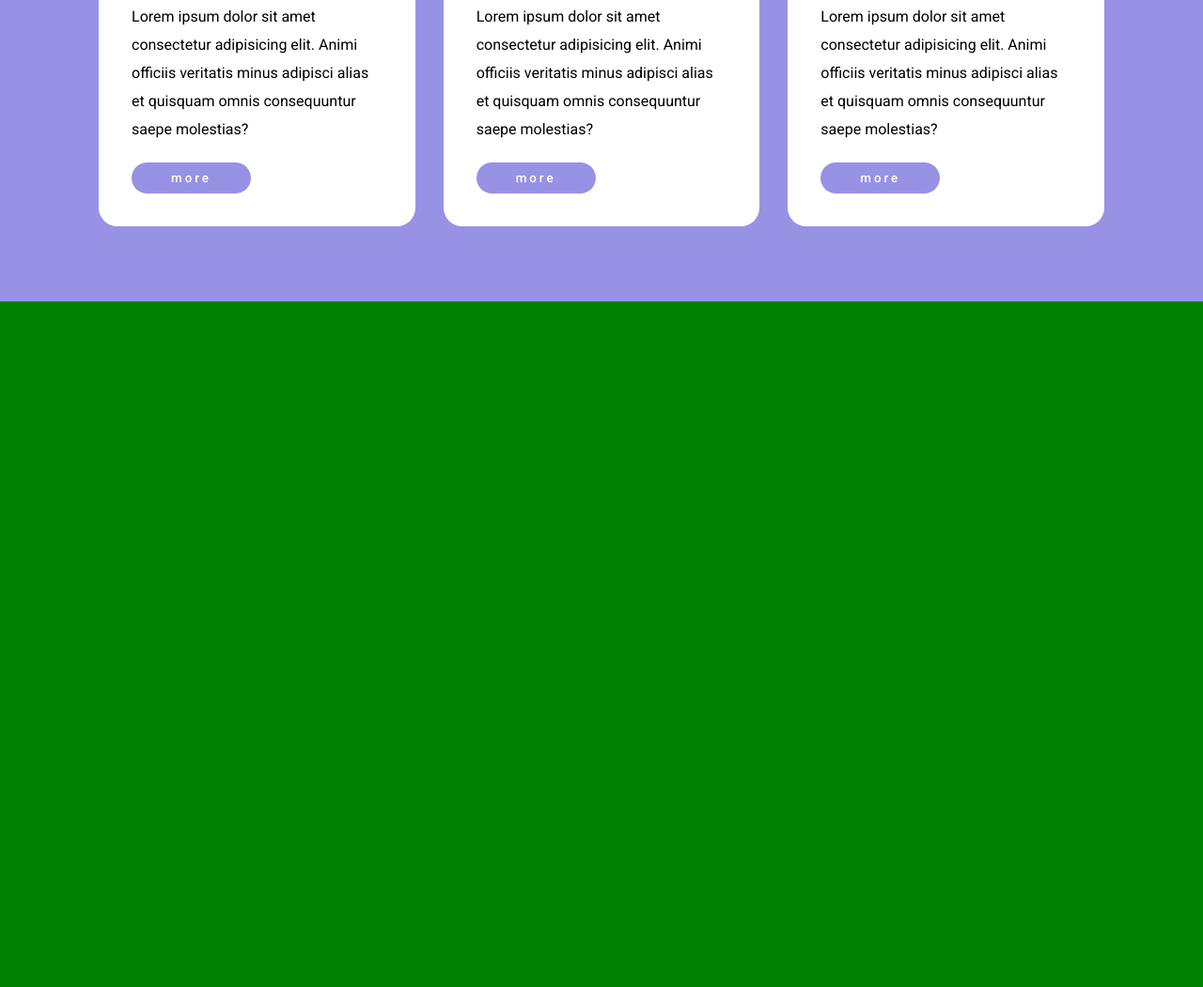
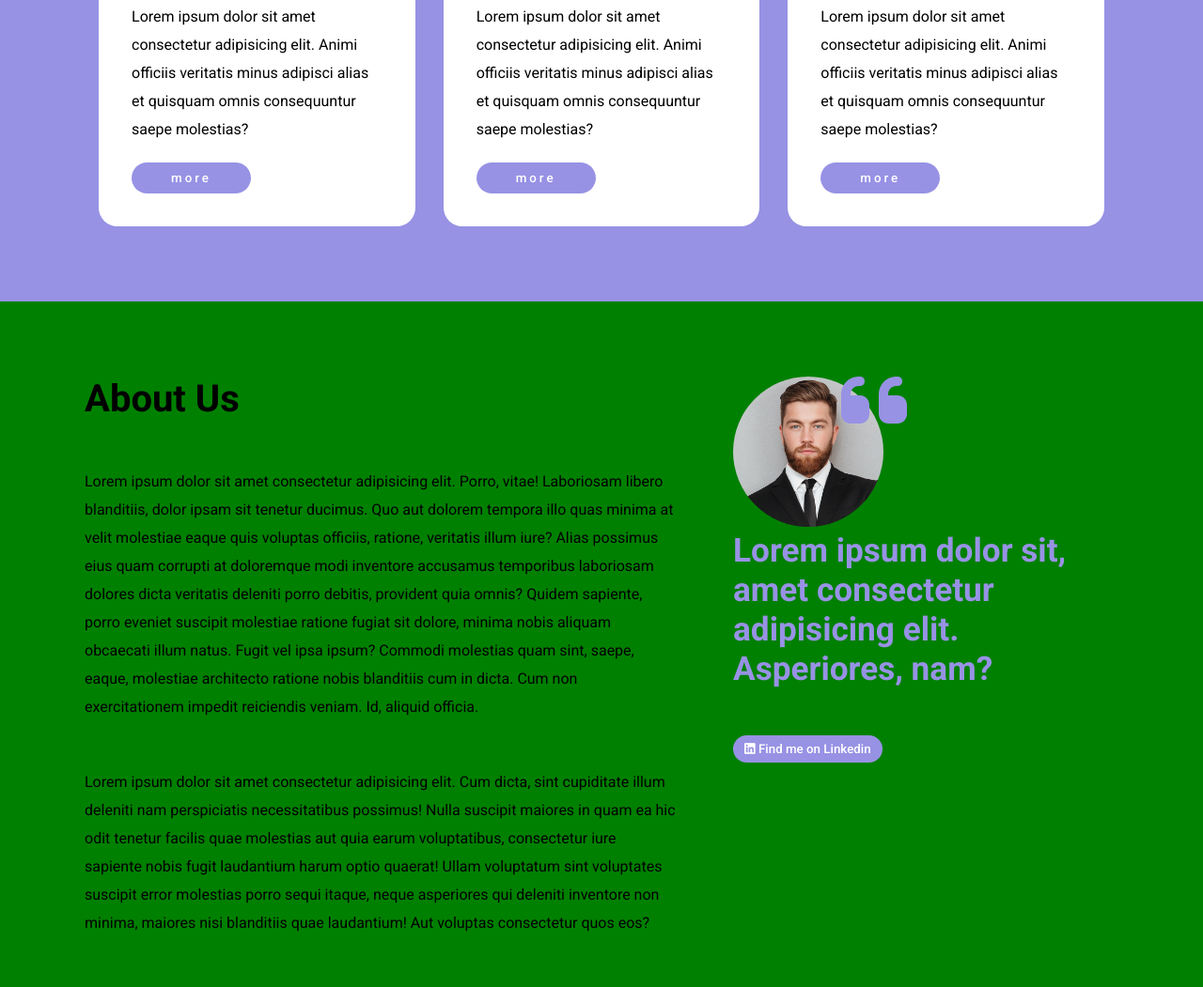
Before and after one commit to MatteoLucerni/htmlcss-responsive-layout, a plain HTML site: page index.html in a window 1280 px wide. Shown: the part 4396-5447 px from the top of the page at 94% size. Before the commit the page ends 4717 px from the top, so only its background shows below. Drawn offline with Linux system fonts and the light colour scheme.

Commit message:
added section about

```diff
--- a/css/media-query.css
+++ b/css/media-query.css
@@ -50,6 +50,19 @@
 
     .benefits .row .card{
         width: calc(50% - 30px);
+    }
+
+    .about .row{
+        flex-direction: row;
+        gap: 60px;
+    }
+
+    .about .row .about-info{
+        width: calc(60% - 30px)
+    }
+
+    .about .row .about-card{
+        width: calc(40% - 30px);
     }
 }
 
--- a/css/style.css
+++ b/css/style.css
@@ -249,6 +249,39 @@ p{
     background-color: var(--purple);
 }
 
+    /* ? section about */
+
+.about .container > *, .about-info > *{
+    margin-bottom: 50px;
+}
+
+.about-img{
+    display: inline-block;
+    position: relative;
+}
+
+.about-img img{
+    height: 160px;
+    width: 160px;
+    border-radius: 50%;
+}
+
+.about-img i{
+    color: var(--purple);
+    position: absolute;
+    top: -15px;
+    right: -25px;
+}
+
+.about-text{
+    color: var(--purple);
+}
+
+.about-text button.btn{
+    color: white;
+    background-color: var(--purple);
+}
+
 /* utils */
 
 .container{
--- a/index.html
+++ b/index.html
@@ -253,6 +253,37 @@
                 </div>
             </div>
         </section>
+        <section class="about">
+            <div class="container">
+                <div class="row">
+                    <div class="about-info">
+                        <h2>
+                            About Us
+                        </h2>
+                        <p>
+                            Lorem ipsum dolor sit amet consectetur adipisicing elit. Porro, vitae! Laboriosam libero blanditiis, dolor ipsam sit tenetur ducimus. Quo aut dolorem tempora illo quas minima at velit molestiae eaque quis voluptas officiis, ratione, veritatis illum iure? Alias possimus eius quam corrupti at doloremque modi inventore accusamus temporibus laboriosam dolores dicta veritatis deleniti porro debitis, provident quia omnis? Quidem sapiente, porro eveniet suscipit molestiae ratione fugiat sit dolore, minima nobis aliquam obcaecati illum natus. Fugit vel ipsa ipsum? Commodi molestias quam sint, saepe, eaque, molestiae architecto ratione nobis blanditiis cum in dicta. Cum non exercitationem impedit reiciendis veniam. Id, aliquid officia.
+                        </p>
+                        <p>
+                            Lorem ipsum dolor sit amet consectetur adipisicing elit. Cum dicta, sint cupiditate illum deleniti nam perspiciatis necessitatibus possimus! Nulla suscipit maiores in quam ea hic odit tenetur facilis quae molestias aut quia earum voluptatibus, consectetur iure sapiente nobis fugit laudantium harum optio quaerat! Ullam voluptatum sint voluptates suscipit error molestias porro sequi itaque, neque asperiores qui deleniti inventore non minima, maiores nisi blanditiis quae laudantium! Aut voluptas consectetur quos eos?
+                        </p>
+                    </div>
+                    <div class="about-card">
+                        <div class="about-img">
+                            <i class="fa-solid fa-quote-left fa-5x"></i>
+                            <img src="img/about.jpg" alt="about">
+                        </div>
+                        <div class="about-text">
+                            <h3 class="margin-bot-50">
+                                Lorem ipsum dolor sit, amet consectetur adipisicing elit. Asperiores, nam?
+                            </h3>
+                            <button class="btn">
+                                <i class="fa-brands fa-linkedin"></i> Find me on Linkedin
+                            </button>
+                        </div>
+                    </div>
+                </div>
+            </div>
+        </section>
     </main>
     <footer>
 
```
